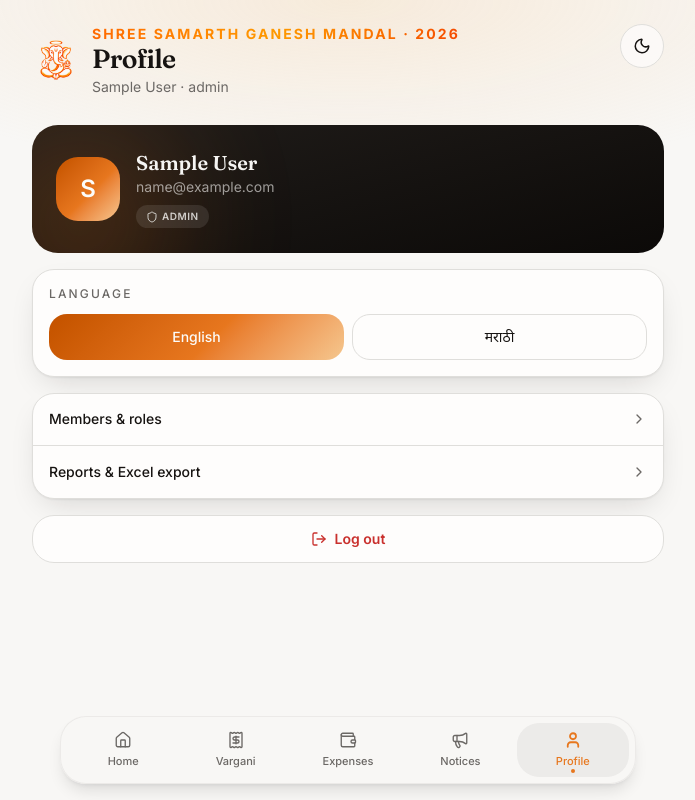
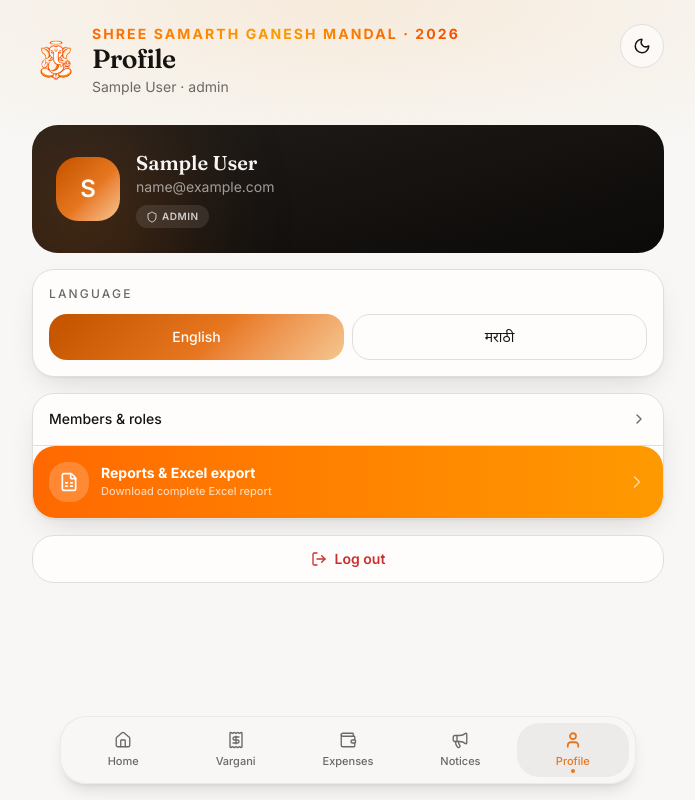
Before and after one commit to Pranavraut111/RealKaryakarte, a React (Vite) app in the folder frontend/: page /profile in a window 1280 px wide. Shown: the whole page, without its empty margins (292-987 px from the left). Built offline with nearby package versions, Linux system fonts and the light colour scheme; no server answers; sample sign-in values are in the browser's storage.

Commit message:
ui: highlight Reports & Excel export as featured button with gradient and icon

```diff
--- a/frontend/src/pages/ProfilePage.jsx
+++ b/frontend/src/pages/ProfilePage.jsx
@@ -1,6 +1,6 @@
 import { useState, useEffect } from "react";
 import { useNavigate } from "react-router-dom";
-import { ChevronRight, LogOut, Shield, Check } from "lucide-react";
+import { ChevronRight, LogOut, Shield, Check, FileSpreadsheet, Sparkles } from "lucide-react";
 import { AppShell } from "@/components/AppShell";
 import { useAuth } from "@/context/AuthContext";
 import { useLang } from "@/context/LangContext";
@@ -127,10 +127,16 @@ export default function ProfilePage() {
 
         <button
           onClick={handleExport}
-          className="flex min-h-[52px] w-full items-center justify-between px-4 py-3.5 text-left text-sm font-medium text-foreground transition-colors hover:bg-accent/60"
+          className="group relative flex min-h-[64px] w-full items-center gap-3 overflow-hidden rounded-2xl bg-gradient-to-r from-orange-500 to-amber-500 px-4 py-4 text-left text-white shadow-lg shadow-orange-500/20 transition-all hover:shadow-xl hover:shadow-orange-500/30 hover:scale-[1.01] active:scale-[0.99]"
         >
-          {t("reportsAndExport")}
-          <ChevronRight className="h-4 w-4 text-muted-foreground" />
+          <span className="flex h-10 w-10 shrink-0 items-center justify-center rounded-xl bg-white/20 backdrop-blur-sm">
+            <FileSpreadsheet className="h-5 w-5" />
+          </span>
+          <div className="flex-1">
+            <span className="block text-sm font-bold">{t("reportsAndExport")}</span>
+            <span className="block text-[11px] font-medium text-white/70">Download complete Excel report</span>
+          </div>
+          <ChevronRight className="h-5 w-5 text-white/60 transition-transform group-hover:translate-x-0.5" />
         </button>
       </section>
 
```
